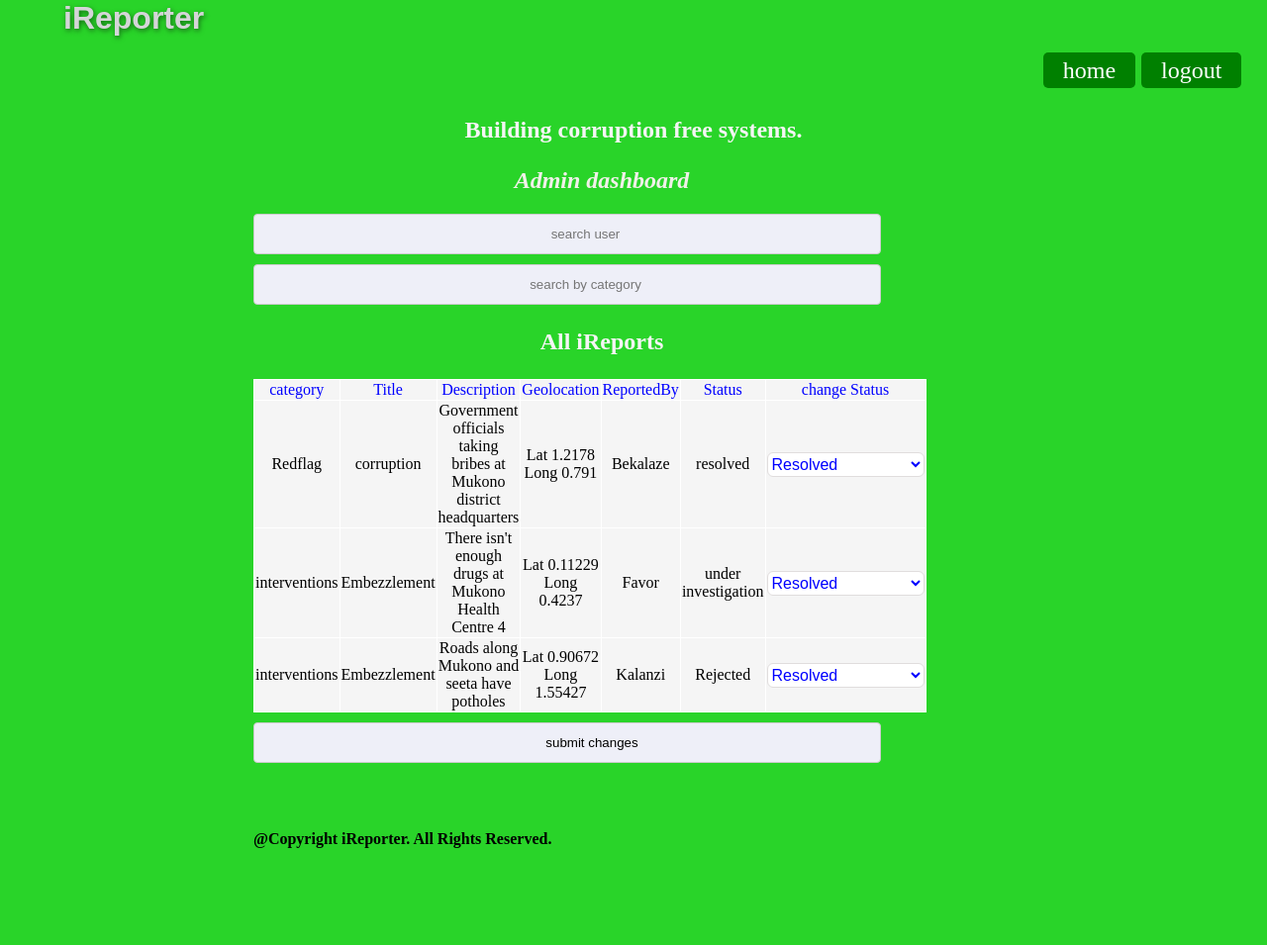
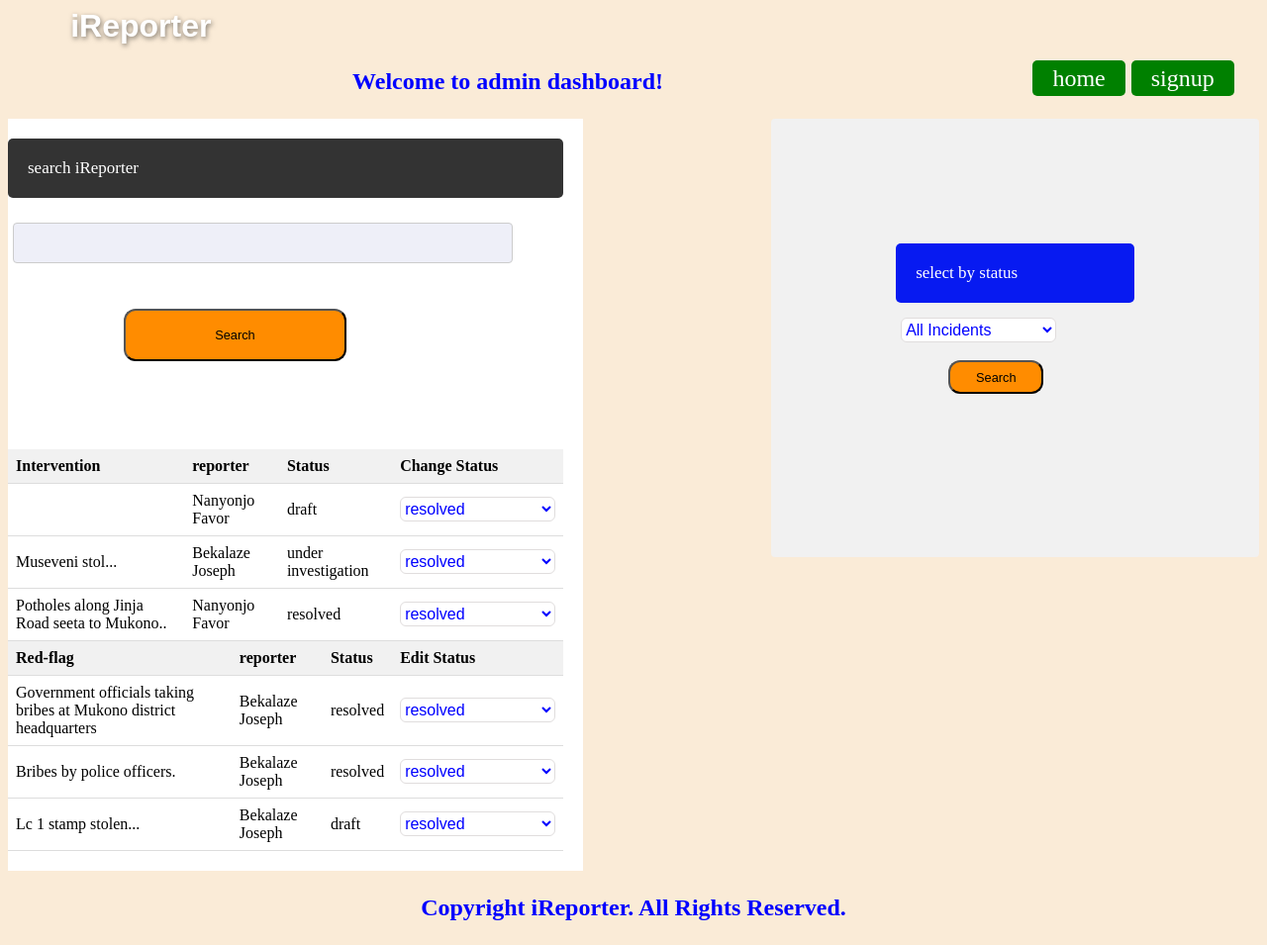
Before and after one commit to bekeplar/iReporter, a Python web app: template UI/templates/admin_dashboard.html in a window 1280 px wide. Shown: the whole page at 99% size. Before the commit the page ends 857 px from the top, so only its background shows below. Run offline with Jinja, Linux system fonts and the light colour scheme; the template is opened without the code that fills it, so the values that code supplies are empty.

Commit message:
Add more styling

```diff
--- a/UI/static/main.css
+++ b/UI/static/main.css
@@ -89,6 +89,11 @@ a:hover {
     padding-top: 0%;
 
 }
+#admin {
+    flex: 30%;
+    background-color: #f1f1f1;
+    padding: 20px;
+}
     input {
         display: block;
         width: 90%;
@@ -132,8 +137,8 @@ a:hover {
 form{
     border: 1px solid rgb(216, 200, 200);
     border-radius: 5px;
-    padding-left: 0%;
-    padding-right: 0%;
+    /* padding-left: 0%;
+    padding-right: 0%; */
     width: 100%;
     margin-left: 10% ;
     background-color: antiquewhite;
@@ -199,7 +204,7 @@ label{
 
 }
 
-@media only screen and (max-width: 768px) {
+@media only screen and (max-width: 500px) {
     /* For mobile phones: */
     body{
         margin: 0px;
--- /dev/null
+++ b/UI/static/style.css
@@ -0,0 +1,183 @@
+body{
+    background-color: antiquewhite;
+}
+
+h1{
+    color: white;
+    font-size: 2em;
+    font-family: Arial, Helvetica, sans-serif;
+    margin-left: 5%;
+    text-shadow: 1px 2px 5px rgba(0,0,0,.5);
+
+}
+h3 {
+    text-align: center;
+    font-size: 150%;
+    color: blue;
+
+
+}
+
+.top{
+    margin: 2%;
+    margin-top: 0%;
+    font-size: 1.5em;
+    float: right;
+}
+a:hover {
+    color: rgb(161, 27, 34);
+}
+.top a{
+    color: rgb(251, 255, 0);
+    text-decoration: none;
+    background-color: green;
+    color: white;
+    padding: 5px 20px;
+    border-radius: 5px;
+    text-align: center;
+}
+.header {
+    font-size: 17px;
+    font-weight: 600px;
+    background-color: #333333;
+    color:  white;
+    padding: 20px;
+    border-radius: 5px;
+    margin: 0;
+}
+.header-small {
+    font-size: 17px;
+    font-weight: 600px;
+    background-color: #071af1;
+    color:  white;
+    padding: 20px;
+    border-radius: 5px;
+    margin: 0;
+}
+.admin {
+    display: flex;
+    flex-wrap: row;
+}
+.main-admin {
+    flex: 70%;
+    background-color: white;
+    padding: 20px 20px 20px 0;
+}
+.right {
+    flex: 30%;
+    background-color: #f1f1f1;
+    padding: 10%;
+    margin-left: 15%;
+    margin-bottom: 20%;
+    border-radius: 4px;
+    height: 70%;
+}
+form {
+    width: 100%;
+    margin: 10px auto;
+    padding: 5px;
+}
+a:hover {
+    color: rgb(161, 27, 132);
+}
+
+input {
+    display: block;
+    width: 90%;
+    padding: 12px 20px;
+    display: inline-block;
+    border: 1px solid #ccc;
+    border-radius: 4px;
+    display: block;
+    text-align: center;
+    margin-left: 30%;
+    padding-left: 10%;
+    margin: 10px  0px;
+    background-color: rgb(238, 239, 248);
+}
+input:hover{
+    background-color: rgb(149, 181, 184);
+    color: azure;
+}
+
+button {
+    border-radius: 12px;
+    padding: 3% 3%;
+    text-align: center;
+    width: 40%;
+    font-size: 80%;
+    background-color: darkorange;
+    margin-bottom: 10%;
+    margin-left: 20%;
+}
+button:hover{
+    background-color: #1ce25b;
+}
+
+select{
+    color:blue;
+    font-size: inherit;
+    font-size: 1em;
+    padding-top: 2px;
+    padding-bottom: 2px;
+    background-color: white;
+    white-space: nowrap;
+    border: 1px solid rgb(224, 221, 221);
+    border-radius: 6px;
+}
+
+@media screen and (max-width: 500px) {
+    .admin {
+        flex-direction: column;
+        justify-content: center;
+    }
+    .right{
+        margin-top: 10%;
+    }
+    .main-admin {
+        padding: 20px 0;
+    }
+    a{
+        display: block;
+      }
+
+      h3 {
+        text-align: center;
+        font-size: 90%;
+        color: blueviolet;
+    }
+}
+input[type=submit] {
+      width: 100%;
+      background-color: #4CAF50;
+      color: white;
+      padding: 4px;
+      margin: 0;
+      border: none;
+      cursor: pointer;
+}
+table {
+    border-collapse: collapse;
+    width: 100%;
+}
+th {
+    background-color: #f1f1f1;
+}
+th, td {
+    padding: 8px;
+    text-align: left;
+    border-bottom: 1px solid #ddd;
+}
+tr:hover {background-color:#f5f5f5;}
+.button {
+    width: 100%;
+      background-color: orange;
+      color: white;
+      padding: 6px 20px;
+      margin: 0;
+      border: none;
+      cursor: pointer;
+}
+.button:hover {
+      background-color: #82a045;
+}
--- a/UI/templates/admin_dashboard.html
+++ b/UI/templates/admin_dashboard.html
@@ -5,100 +5,116 @@
         <meta http-equiv="X-UA-Compatible" content="IE=edge">
         <title>admin iReporter</title>
         <meta name="viewport" content="width=device-width, initial-scale=1.0">
-        <link rel="stylesheet" type="text/css" media="screen" href="../static/main.css" />
+        <link rel="stylesheet" type="text/css" media="screen" href="../static/style.css" />
     </head>
     <body>
-       <div class="omega">
             <h1>iReporter</h1>
             <heder>
                 <div class="top">
                     <a href="index.html">home</a>
-                    <a href="admin.html">logout</a>
+                    <a href="signup.html">signup</a>
                 </div>
-            </heder><br><br>
-            <h3>Building corruption free systems.</h3>
-            <div class="dare">
-                    <h2> Admin dashboard</h2>
-                    <input type="search" placeholder="search user">
-                    <input type="search" placeholder="search by category">
-                    <h3>All iReports</h3>
-                    <table>
-                        <thead>
+            </heder>
+            <h3>Welcome to admin dashboard!</h3>
+            <div class="admin">
+                    <div class="main-admin">
+                        <p class="header">search iReporter</p>
+                        <form>
+                            <input  type="text" name="Search" required><br><br>
+                            <button type="submit">Search</button><br><br>
+                        </form>
+                        <table>
+                              <tr>
+                                <th>Intervention</th>
+                                <th>reporter</th>
+                                <th>Status</th>
+                                <th>Change Status</th>
+                              </tr>
+                              <tr>
+                                <td></td>
+                                <td>Nanyonjo Favor</td>
+                                <td>draft</td>
+                                <td><select>
+                                        <option>resolved </option>
+                                        <option>under investigation</option>
+                                        <option>rejected</option>
+                                    </select></td>
+                              </tr>
+                              <tr>
+                                <td>Museveni stol...</td>
+                                <td>Bekalaze Joseph</td>
+                                <td>under investigation</td>
+                                <td><select>
+                                        <option>resolved </option>
+                                        <option>under investigation</option>
+                                        <option>rejected</option>
+                                    </select></td>
+                              </tr>
+                              <tr>
+                                <td>Potholes along Jinja Road seeta to Mukono..</td>
+                                <td>Nanyonjo Favor</td>
+                                <td>resolved</td>
+                                <td><select>
+                                        <option>resolved </option>
+                                        <option>under investigation</option>
+                                        <option>rejected</option>
+                                    </select></td>
+                              </tr>
+                        </table>
+                        <table>
                             <tr>
-                                <td>category</td>
-                                <td>Title</td>
-                                <td>Description</td>
-                                <td>Geolocation</td>
-                                <td>ReportedBy</td>
-                                <td>Status</td>
-                                <td>change Status</td>
-                            </tr>
-                        </thead>
-                        <tbody>
-                            <tr>
-                                <td>Redflag</td>
-                                <td>corruption</td>
-                                <td>Government officials taking bribes at Mukono district headquarters</td>
-                                <td>Lat 1.2178 Long 0.791</td>
-                                <td> Bekalaze</td>
-                                <td>resolved</td>
-                                <td>
-                                    <select id="status">
-                                            <option >Resolved</option>
-                                            <option >Under investigation</option>
-                                            <option >Rejected</option>
-                                    </select>
-                                </td>
+                              <th>Red-flag</th>
+                              <th>reporter</th>
+                              <th>Status</th>
+                              <th>Edit Status</th>
                             </tr>
                             <tr>
-                                <td>interventions</td>
-                                <td>
-                                    Embezzlement
-                                </td>
-                                <td>
-                                    There isn't enough drugs at Mukono Health Centre 4
-                                </td>
-                                <td>Lat 0.11229 Long 0.4237</td>
-                                <td>
-                                    Favor
-                                </td>
-                                <td>under investigation</td>
-                                <td>
-                                    <select id="status">
-                                            <option >Resolved</option>
-                                            <option >Under investigation</option>
-                                            <option >Rejected</option>
-                                    </select>
-                                </td>
+                              <td>Government officials taking bribes at Mukono district headquarters</td>
+                              <td>Bekalaze Joseph</td>
+                              <td>resolved</td>
+                              <td><select>
+                                    <option>resolved </option>
+                                    <option>under investigation</option>
+                                    <option>rejected</option>
+                                </select></td>
                             </tr>
                             <tr>
-                                <td>interventions</td>
-                                <td>
-                                    Embezzlement
-                                </td>
-                                <td>
-                                    Roads along Mukono and seeta have potholes
-                                </td>
-                                <td>Lat 0.90672 Long 1.55427</td>
-                                <td>
-                                    Kalanzi
-                                </td>
-                                <td>Rejected</td>
-                                <td>
-                                    <select id="status">
-                                            <option >Resolved</option>
-                                            <option >Under investigation</option>
-                                            <option >Rejected</option>
-                                    </select>
-                                </td>
+                              <td>Bribes by police officers.</td>
+                              <td>Bekalaze Joseph</td>
+                              <td>resolved</td>
+                              <td><select>
+                                    <option>resolved </option>
+                                    <option>under investigation</option>
+                                    <option>rejected</option>
+                                </select></td>
                             </tr>
-                        </tbody>
-                    </table>
-                        <input type="submit" value="submit changes"><br><br>
-                        <footer>
-                            <h4>@Copyright iReporter. All Rights Reserved.</h4>
-                        </footer>
+                            <tr>
+                              <td>Lc 1 stamp stolen...</td>
+                              <td>Bekalaze Joseph</td>
+                              <td>draft</td>
+                              <td><select>
+                                    <option>resolved </option>
+                                    <option>under investigation</option>
+                                    <option>rejected</option>
+                                </select></td>
+                            </tr>
+                      </table>
+                    </div>
+                    <div class="right">
+                        <div class="header-small">select by status</div>
+                        <form >
+                                <select>
+                                        <option>All Incidents </option>
+                                        <option>resolved </option>
+                                        <option>under investigation</option>
+                                        <option>rejected</option>
+                                </select><br><br>
+                          <button type="submit">Search</button>
+                        </form>
+                    </div>
                 </div>
-            </div>
+                <footer>
+                        <h3>Copyright iReporter. All Rights Reserved.</h3>
+                </footer>
     </body>
 </html>
```
